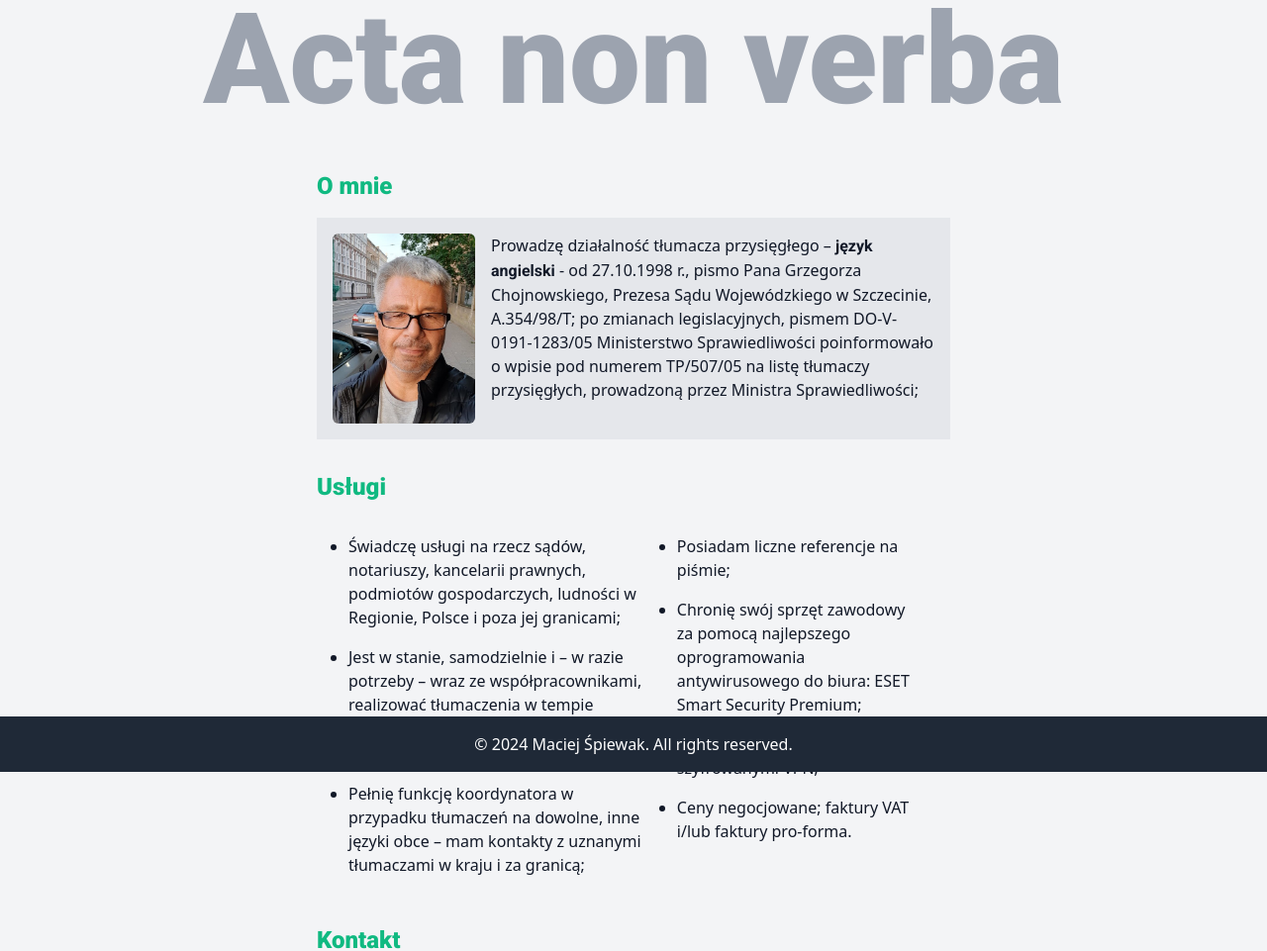
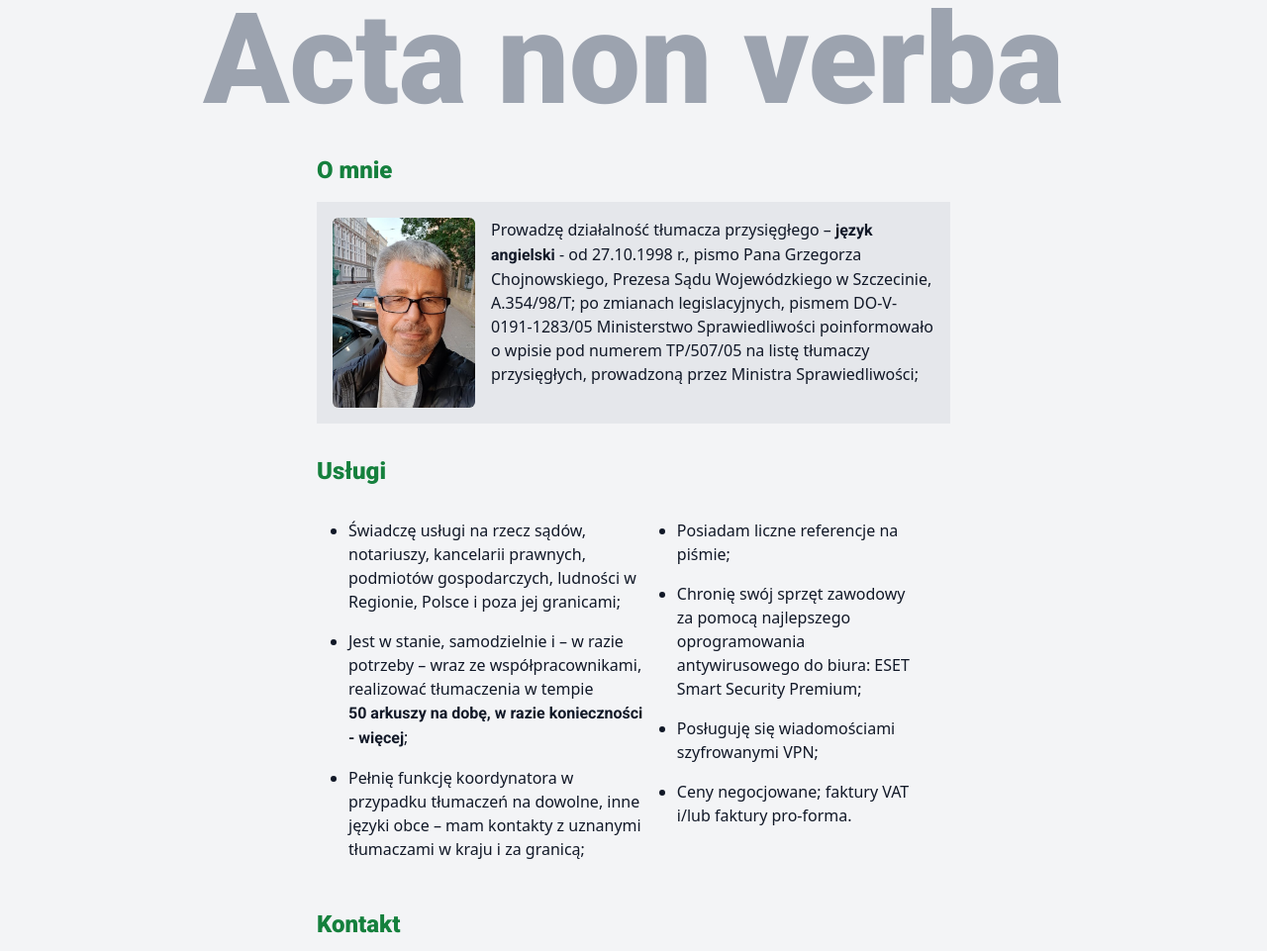
Before and after one commit to flagoon/maciej-tlumaczenia, a plain HTML site: page index.html in a window 1280 px wide. Shown: the part 20-981 px from the top of the page at 99% size. Drawn offline with nearby package versions, Linux system fonts and the light colour scheme; a web font is replaced by a local one.

Commit message:
task: layout fixes

```diff
--- a/index.html
+++ b/index.html
@@ -5,10 +5,7 @@
     <meta name="viewport" content="width=device-width, initial-scale=1.0" />
     <title>Maciej Śpiewak - tlumacz przysięgły z języka angielskiego</title>
     <!-- Tailwind CSS CDN -->
-    <link
-      href="https://cdn.jsdelivr.net/npm/tailwindcss@2.2.19/dist/tailwind.min.css"
-      rel="stylesheet"
-    />
+    <script src="https://cdn.tailwindcss.com"></script>
     <link rel="preconnect" href="https://fonts.googleapis.com" />
     <link rel="preconnect" href="https://fonts.gstatic.com" crossorigin />
     <link
@@ -47,14 +44,18 @@
       }
     </style>
   </head>
-  <body class="font-sans bg-gray-100 text-gray-900 h-screen">
-    <header class="text-white text-center p-4">
-      <h1 class="text-9xl roboto-black text-gray-400">Acta non verba</h1>
+  <body class="font-sans bg-gray-100 text-gray-900 flex flex-col min-h-screen">
+    <header
+      class="flex flex-col text-white text-center justify-center content-center mt-4"
+    >
+      <h1 class="text-6xl md:text-9xl roboto-black mx-16 text-gray-400">
+        Acta non verba
+      </h1>
     </header>
 
-    <div class="sm:max-w-2xl mx-auto px-4">
-      <section id="introduction" class="my-8">
-        <h2 class="text-2xl text-green-500 mb-4 roboto-black">O mnie</h2>
+    <div>
+      <section id="introduction" class="sm:max-w-2xl mx-auto px-4 my-8">
+        <h2 class="text-2xl text-green-700 mb-4 roboto-black">O mnie</h2>
         <div class="flex gap-4 bg-gray-200 p-4 flex-col sm:flex-row">
           <img
             src="./assets/img_maciej.jpg"
@@ -72,11 +73,9 @@
         </div>
       </section>
 
-      <section id="services" class="my-8">
-        <h2 class="text-2xl text-green-500 mb-4 roboto-black">Usługi</h2>
-        <div
-          class="flex gap-4 sm:gap-8 bg-teal-200 px-8 py-4 flex-col sm:flex-row"
-        >
+      <section id="services" class="sm:max-w-2xl mx-auto px-4 my-8">
+        <h2 class="text-2xl text-green-700 mb-4 roboto-black">Usługi</h2>
+        <div class="flex gap-4 sm:gap-8 px-8 py-4 flex-col sm:flex-row">
           <ul class="list-disc list-outside">
             <li class="mb-4">
               Świadczę usługi na rzecz sądów, notariuszy, kancelarii prawnych,
@@ -108,8 +107,8 @@
         </div>
       </section>
 
-      <section id="contact" class="my-8">
-        <h2 class="text-2xl text-green-500 mb-4 roboto-black">Kontakt</h2>
+      <section id="contact" class="sm:max-w-2xl mx-auto px-4 my-8">
+        <h2 class="text-2xl text-green-700 mb-4 roboto-black">Kontakt</h2>
         <p>Tłumacz przysięgły języka angielskiego</p>
         <p>
           Lista tłumaczy przysięgłych prowadzona przez Ministra Sprawiedliwości,
@@ -124,16 +123,14 @@
           Email:
           <a
             href="mailto:dobra@post.pl"
-            class="text-green-500 hover:text-green-700 hover:underline"
+            class="text-green-700 hover:text-green-700 hover:underline"
             >dobra@post.pl</a
           >
         </p>
       </section>
     </div>
 
-    <footer
-      class="bg-gray-800 text-white text-center p-4 fixed bottom-0 w-full"
-    >
+    <footer class="bg-gray-800 text-white text-center p-4 w-full mt-auto">
       <p>&copy; 2024 Maciej Śpiewak. All rights reserved.</p>
     </footer>
   </body>
```
